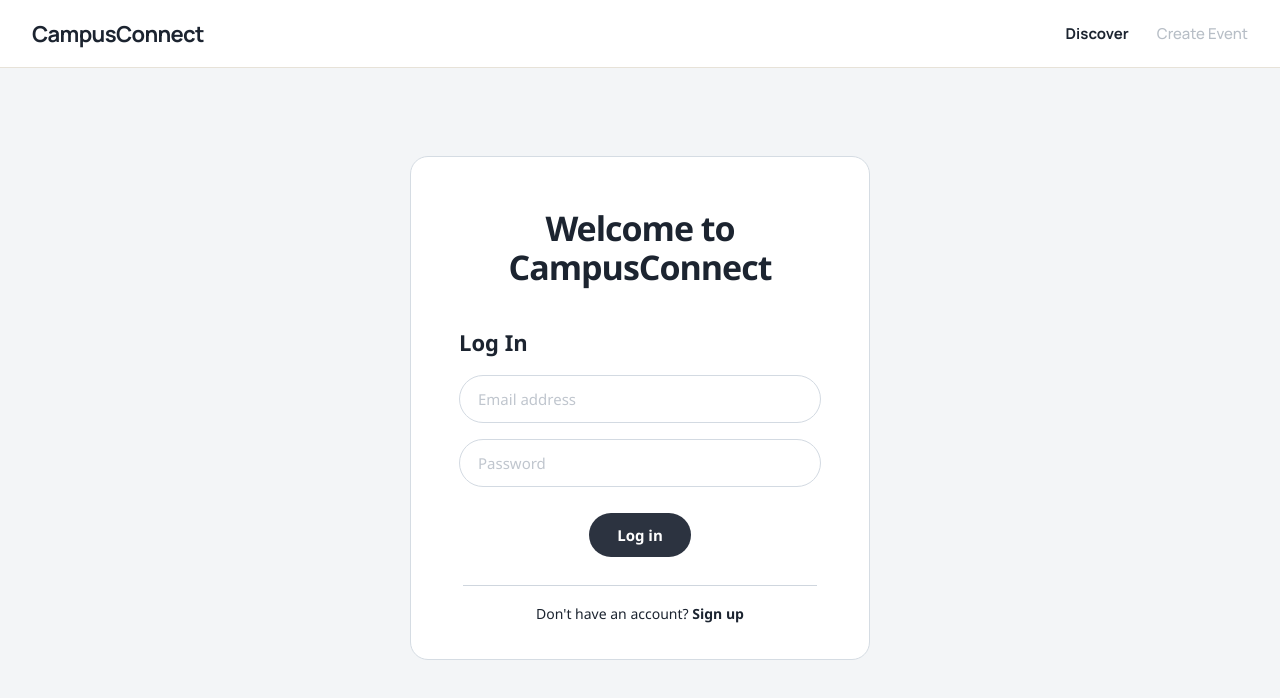
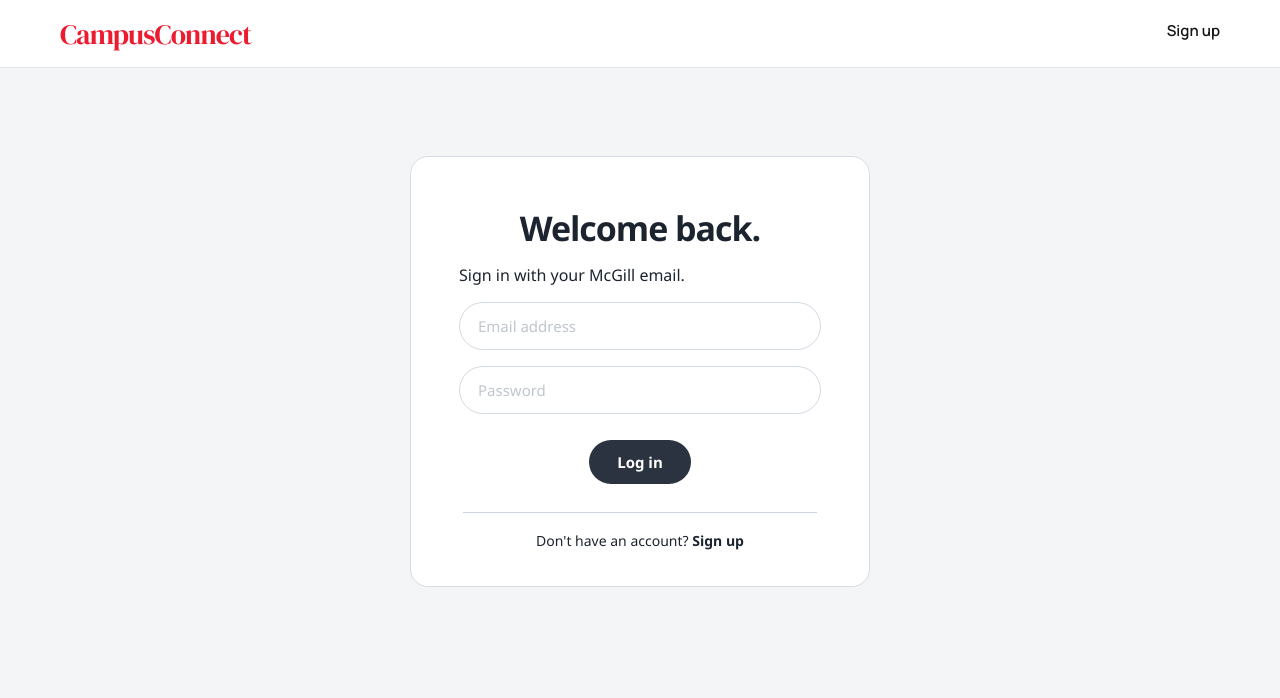
Before and after one commit to inesta573/307_project, a React (Vite) app in the folder frontend/: page /login in a window 1280 px wide. Shown: the top 698 px of the page. Built offline with nearby package versions, Linux system fonts and the light colour scheme.

Commit message:
Refactor Login page header

```diff
--- a/frontend/src/pages/Login.jsx
+++ b/frontend/src/pages/Login.jsx
@@ -1,5 +1,6 @@
 import { useState } from "react";
 import { Link, useLocation, useNavigate } from "react-router-dom";
+import "../components/Header.css";
 import "./Login.css";
 
 function Login() {
@@ -44,22 +45,18 @@ function Login() {
   return (
     <div className="login-page">
       <header className="site-header">
-        <div className="brand">CampusConnect</div>
-        <nav className="site-nav">
-          <span className="nav-link active">Discover</span>
-          <span className="nav-link">Create Event</span>
-        </nav>
+        <div className="site-header-inner">
+          <Link to="/login" className="site-logo">CampusConnect</Link>
+          <nav className="site-nav">
+            <Link to="/signup">Sign up</Link>
+          </nav>
+        </div>
       </header>
 
       <main className="login-main">
         <section className="login-card">
-          <h1>
-            Welcome to
-            <br />
-            CampusConnect
-          </h1>
-
-          <h2>Log In</h2>
+          <h1>Welcome back.</h1>
+          <p className="login-intro">Sign in with your McGill email.</p>
 
           <form className="login-form" onSubmit={handleLogin}>
             <input
```
